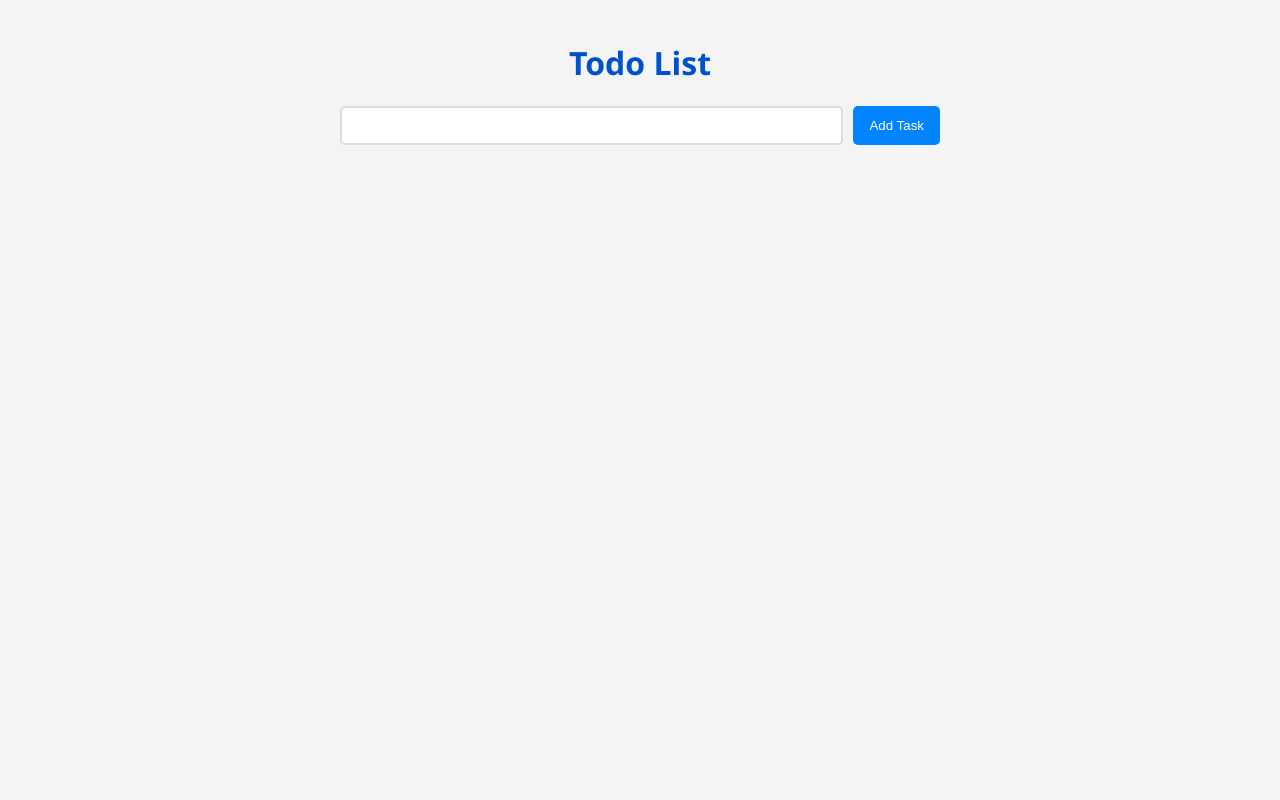
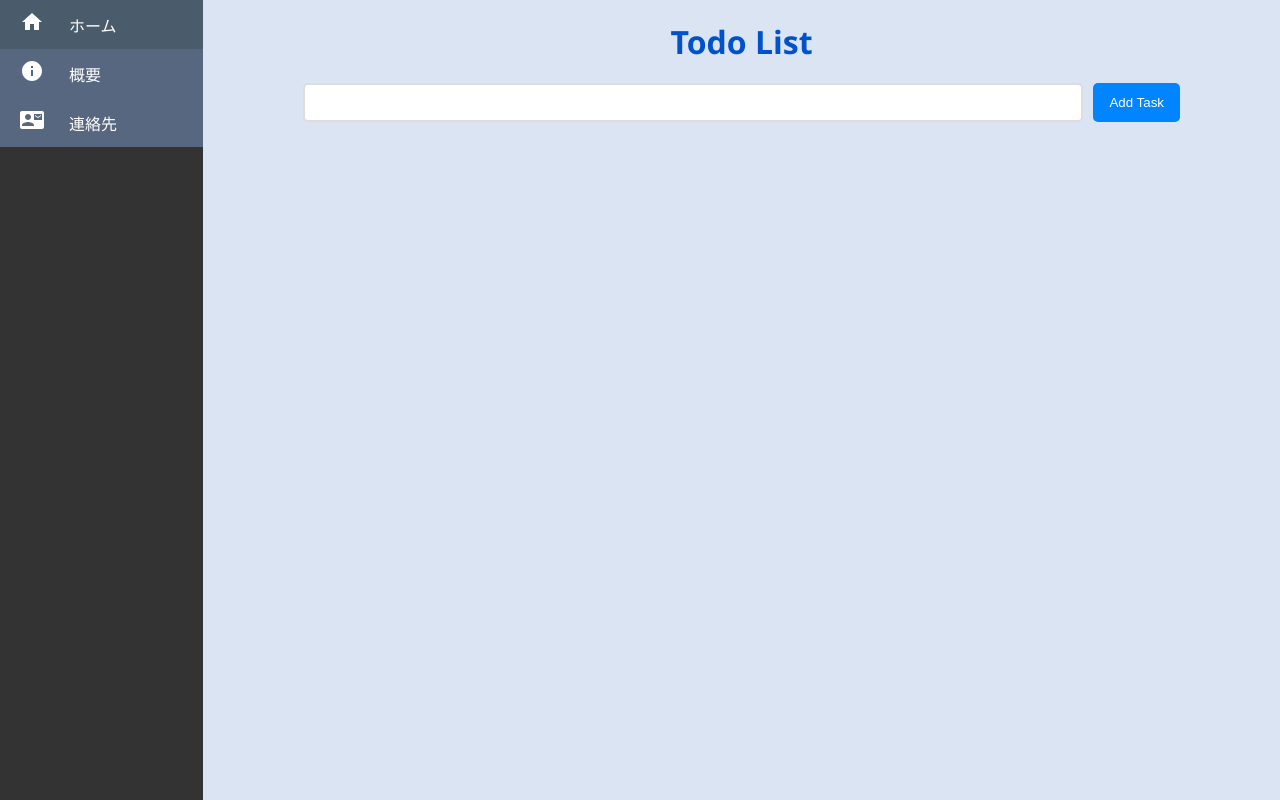
Before and after one commit to Saku052/attendance_application, a React (Create React App) app in the folder todo_randomizer/: page / in a window 1280 px wide. Built offline with nearby package versions, Linux system fonts and the light colour scheme; the HTML template or start-up script is replaced by a standard one.

Commit message:
added sidebar component

```diff
--- a/todo_randomizer/package.json
+++ b/todo_randomizer/package.json
@@ -3,6 +3,10 @@
   "version": "0.1.0",
   "private": true,
   "dependencies": {
+    "@emotion/react": "^11.11.4",
+    "@emotion/styled": "^11.11.5",
+    "@mui/icons-material": "^5.15.15",
+    "@mui/material": "^5.15.15",
     "@testing-library/jest-dom": "^5.17.0",
     "@testing-library/react": "^13.4.0",
     "@testing-library/user-event": "^13.5.0",
--- a/todo_randomizer/src/App.css
+++ b/todo_randomizer/src/App.css
@@ -1,3 +1,63 @@
+/* App Component　*/
+.App {
+  display: flex;
+  width: 100%;
+  height: 100vh;
+}
+
+.MainContent {
+  align-items: center;
+  background-color: #dbe4f3;
+  padding: 20px 100px;
+  width: 100%;
+}
+
+
+* {
+  margin: 0;
+  padding: 0;
+  box-sizing: border-box;
+}
+
+.Sidebar {
+  width: 250px;
+  height: 100%;
+  background-color: #333;
+  color: #fff;
+  display: flex;
+  flex-direction: column;
+  align-items: center;
+  justify-content: space-between;
+}
+
+.SidebarList {
+  width: 100%;
+  display: flex;
+  flex-direction: column;
+  align-items: center;
+}
+
+.SidebarList .row {
+  display: flex;
+  align-items: center;
+  background-color: #586780;
+  padding: 10px 20px;
+  width: 100%;
+  cursor: pointer;
+}
+
+.SidebarList .row:hover {
+  background-color: #4a5b6b;
+}
+
+.row #path {
+  flex: 30%;
+}
+
+.row #title {
+  flex: 70%;
+}
+
 /* Global Styles */
 body, html {
   margin: 0;
@@ -7,13 +67,6 @@ body, html {
   color: #333;
 }
 
-/* App Component */
-.App {
-  max-width: 600px;
-  margin: auto;
-  padding: 20px;
-  text-align: left;
-}
 
 h1 {
   color: #0052cc;
--- a/todo_randomizer/src/App.js
+++ b/todo_randomizer/src/App.js
@@ -1,5 +1,6 @@
 import React, { useState } from 'react';
 import './App.css';
+import Sidebar from './components/Sidebar.js';
 import TaskList from './TaskList.js';
 import AddTaskForm from './AddTaskForm.js';
 
@@ -20,9 +21,12 @@ function App() {
 
   return (
     <div className="App">
-      <h1>Todo List</h1>
-      <AddTaskForm addTask={addTask} />
-      <TaskList tasks={tasks} toggleTask={toggleTask} deleteTask={deleteTask} />
+      <Sidebar />
+      <div className='MainContent'>
+        <h1>Todo List</h1>
+        <AddTaskForm addTask={addTask} />
+        <TaskList tasks={tasks} toggleTask={toggleTask} deleteTask={deleteTask} />
+      </div>
     </div>
   );
 }
--- /dev/null
+++ b/todo_randomizer/src/components/Sidebar.js
@@ -0,0 +1,23 @@
+import React from 'react'
+import { SidebarData } from './SidebarData'
+
+function Sidebar() {
+  return (
+    <div className='Sidebar'>
+        <ul className='SidebarList'>
+            {SidebarData.map((value, key) => {
+                return (
+                    <li key={key} className='row' onClick={() =>
+                        {window.location.pathname = value.link;}
+                    }>
+                        <div id='path'>{value.path}</div>
+                        <div id='title'>{value.title}</div>
+                    </li>
+                );
+            })}
+        </ul>
+    </div>
+  )
+}
+
+export default Sidebar
--- /dev/null
+++ b/todo_randomizer/src/components/SidebarData.js
@@ -0,0 +1,21 @@
+import HomeIcon from '@mui/icons-material/Home';
+import InfoIcon from '@mui/icons-material/Info';
+import ContactMailIcon from '@mui/icons-material/ContactMail';
+
+export const SidebarData = [
+    {
+        title: 'ホーム',
+        path: <HomeIcon />,
+        link: '/Home'
+    },
+    {
+        title: '概要',
+        path: <InfoIcon />,
+        link: '/About'
+    },
+    {
+        title: '連絡先',
+        path: <ContactMailIcon />,
+        link: '/Contact'
+    }
+]
```
Also changed, not shown: 1 other file (tests, documents, lock files or other folders).
